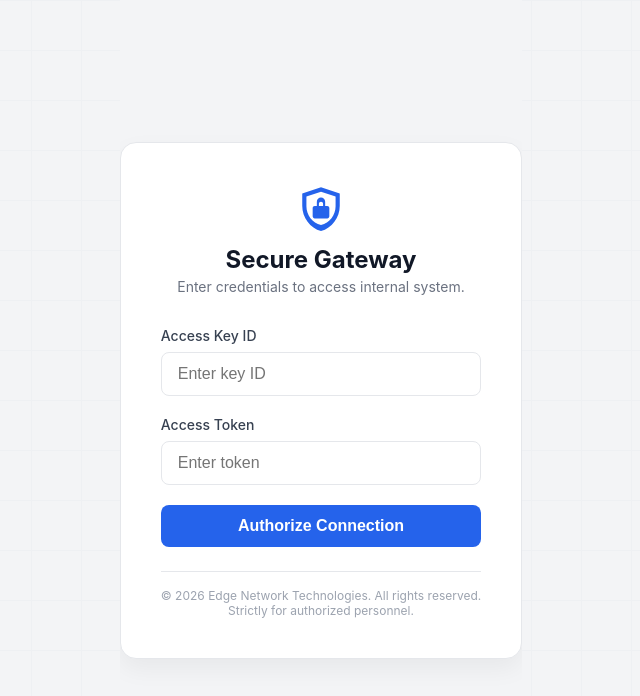
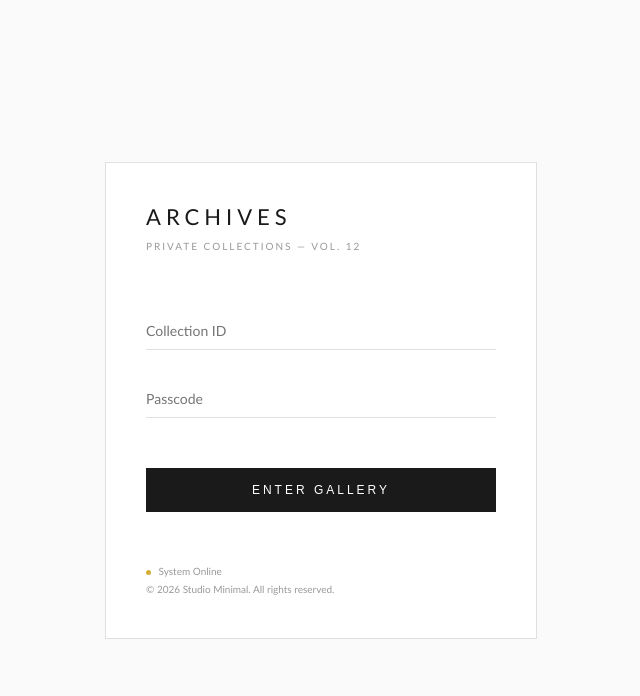
Before and after one commit to wdyysy/wangye, a plain HTML site: page index.html in a window 1280 px wide. Shown: the whole page, without its empty margins (319-959 px from the left). Drawn offline with Linux system fonts and the light colour scheme.

Commit message:
Update index.html

```diff
--- a/index.html
+++ b/index.html
@@ -1,188 +1,127 @@
 <!DOCTYPE html>
-<html lang="en">
+<html lang="zh-CN">
 <head>
     <meta charset="UTF-8">
-    <meta name="viewport" content="width=device-width, initial-scale=1.0, maximum-scale=1.0, user-scalable=no">
-    <meta name="robots" content="noindex, nofollow, noarchive">
-    <title>Secure Access Gateway | Internal Management System</title>
-    <link rel="icon" href="https://www.cloudflare.com/favicon.ico" type="image/x-icon">
+    <meta name="viewport" content="width=device-width, initial-scale=1.0">
+    <title>Studio Archives — 2026</title>
     <style>
         :root {
-            --primary-color: #2563eb; /* 现代蓝色 */
-            --bg-color: #f3f4f6;
-            --text-color: #1f2937;
-            --card-bg: #ffffff;
-            --border-color: #e5e7eb;
+            --base-bg: #fafafa;
+            --main-text: #1a1a1a;
+            --sub-text: #999;
+            --border: #e0e0e0;
         }
 
-        body, html {
-            height: 100%;
+        body {
             margin: 0;
-            font-family: -apple-system, BlinkMacSystemFont, "Segoe UI", Roboto, "Helvetica Neue", Arial, sans-serif;
-            background-color: var(--bg-color);
-            color: var(--text-color);
+            background-color: var(--base-bg);
+            color: var(--main-text);
+            font-family: "Optima", "Didot", "Cormorant Garamond", serif;
             display: flex;
+            justify-content: center;
             align-items: center;
-            justify-content: center;
-            overflow: hidden;
+            height: 100vh;
         }
 
-        /* 复杂的背景纹理 (增加真实感) */
-        .bg-grid {
-            position: fixed;
-            top: 0; left: 0; width: 100%; height: 100%;
-            background-image: linear-gradient(var(--border-color) 1px, transparent 1px),
-                              linear-gradient(90deg, var(--border-color) 1px, transparent 1px);
-            background-size: 50px 50px;
-            opacity: 0.3;
-            z-index: -1;
+        .auth-container {
+            width: 350px;
+            text-align: left;
+            padding: 40px;
+            border: 1px solid var(--border);
+            background: #fff;
         }
 
-        .login-card {
-            background: var(--card-bg);
-            padding: 2.5rem;
-            border-radius: 16px;
-            box-shadow: 0 10px 25px rgba(0,0,0,0.05);
-            width: 100%;
-            max-width: 400px;
-            border: 1px solid var(--border-color);
-            transition: transform 0.3s ease, box-shadow 0.3s ease;
-            position: relative;
-            z-index: 10;
+        header {
+            margin-bottom: 60px;
         }
 
-        .login-card:hover {
-            transform: translateY(-5px);
-            box-shadow: 0 15px 35px rgba(0,0,0,0.1);
-        }
-
-        .logo-area {
-            text-align: center;
-            margin-bottom: 2rem;
-        }
-
-        .logo-svg {
-            width: 50px;
-            height: 50px;
-            fill: var(--primary-color);
-            margin-bottom: 0.5rem;
-        }
-
-        .sys-title {
-            font-size: 1.5rem;
-            font-weight: 700;
-            color: #111827;
+        h1 {
+            font-size: 22px;
+            font-weight: 300;
+            letter-spacing: 5px;
+            text-transform: uppercase;
             margin: 0;
         }
 
-        .sys-subtitle {
-            font-size: 0.875rem;
-            color: #6b7280;
-            margin-top: 0.25rem;
+        .subtitle {
+            font-size: 10px;
+            color: var(--sub-text);
+            letter-spacing: 2px;
+            margin-top: 10px;
         }
 
-        .input-group {
-            margin-bottom: 1.25rem;
+        .form-section {
+            display: flex;
+            flex-direction: column;
+            gap: 30px;
         }
 
-        .input-label {
-            display: block;
-            font-size: 0.875rem;
-            font-weight: 500;
-            color: #374151;
-            margin-bottom: 0.5rem;
+        .input-box {
+            border: none;
+            border-bottom: 1px solid var(--border);
+            padding: 10px 0;
+            font-size: 14px;
+            outline: none;
+            transition: border-color 0.4s;
+            font-family: inherit;
         }
 
-        .input-field {
-            width: 100%;
-            padding: 0.75rem 1rem;
-            border: 1px solid var(--border-color);
-            border-radius: 8px;
-            font-size: 1rem;
-            transition: border-color 0.2s, box-shadow 0.2s;
-            box-sizing: border-box;
+        .input-box:focus {
+            border-bottom-color: var(--main-text);
         }
 
-        .input-field:focus {
-            outline: none;
-            border-color: var(--primary-color);
-            box-shadow: 0 0 0 3px rgba(37, 99, 235, 0.1);
+        button {
+            background: var(--main-text);
+            color: #fff;
+            border: none;
+            padding: 15px;
+            font-size: 12px;
+            letter-spacing: 3px;
+            text-transform: uppercase;
+            cursor: pointer;
+            transition: opacity 0.3s;
+            margin-top: 20px;
         }
 
-        .login-btn {
-            width: 100%;
-            padding: 0.75rem;
-            background-color: var(--primary-color);
-            color: white;
-            border: none;
-            border-radius: 8px;
-            font-size: 1rem;
-            font-weight: 600;
-            cursor: pointer;
-            transition: background-color 0.2s, transform 0.1s;
+        button:hover {
+            opacity: 0.8;
         }
 
-        .login-btn:hover {
-            background-color: #1d4ed8;
+        footer {
+            margin-top: 50px;
+            font-size: 10px;
+            color: var(--sub-text);
+            line-height: 1.8;
         }
 
-        .login-btn:active {
-            transform: scale(0.98);
-        }
-
-        .footer-info {
-            text-align: center;
-            margin-top: 1.5rem;
-            font-size: 0.75rem;
-            color: #9ca3af;
-            border-top: 1px solid var(--border-color);
-            padding-top: 1rem;
-        }
-
-        /* 密码输入错误时的动画 */
-        @keyframes shake {
-            0%, 100% { transform: translateX(0); }
-            10%, 30%, 50%, 70%, 90% { transform: translateX(-5px); }
-            20%, 40%, 60%, 80% { transform: translateX(5px); }
-        }
-
-        .shake {
-            animation: shake 0.5s;
+        .gallery-indicator {
+            display: inline-block;
+            width: 5px;
+            height: 5px;
+            background: #d4af37; /* 哑金 */
+            border-radius: 50%;
+            margin-right: 5px;
         }
     </style>
 </head>
 <body>
+    <div class="auth-container">
+        <header>
+            <h1>Archives</h1>
+            <div class="subtitle">PRIVATE COLLECTIONS — VOL. 12</div>
+        </header>
 
-    <div class="bg-grid"></div>
-
-    <div class="login-card" id="loginCard">
-        <div class="logo-area">
-            <svg class="logo-svg" viewBox="0 0 24 24" xmlns="http://www.w3.org/2000/svg">
-                <path d="M12 2L3 5v6c0 5.55 3.84 10.74 9 12 5.16-1.26 9-6.45 9-12V5l-9-3zm0 2.18l7 2.33v4.62c0 4.19-2.83 8.02-7 9.07-4.17-1.05-7-4.88-7-9.07V6.51l7-2.33zM12 7c-1.1 0-2 .9-2 2v2H9c-.55 0-1 .45-1 1v4c0 .55.45 1 1 1h6c.55 0 1-.45 1-1v-4c0-.55-.45-1-1-1h-1V9c0-1.1-.9-2-2-2zm0 2c.55 0 1 .45 1 1v1h-2v-1c0-.55.45-1 1-1z"/>
-            </svg>
-                <h1 class="sys-title">Secure Gateway</h1>
-                <p class="sys-subtitle">Enter credentials to access internal system.</p>
+        <div class="form-section">
+            <input type="text" placeholder="Collection ID" id="cid" class="input-box">
+            <input type="password" placeholder="Passcode" id="pwd" class="input-box">
+            <button onclick="verify()">Enter Gallery</button>
         </div>
 
-        <form id="loginForm">
-            <div class="input-group">
-                <label class="input-label" for="username">Access Key ID</label>
-                <input class="input-field" type="text" id="username" autocomplete="username" placeholder="Enter key ID">
-            </div>
-            <div class="input-group">
-                <label class="input-label" for="password">Access Token</label>
-                <input class="input-field" type="password" id="password" autocomplete="current-password" placeholder="Enter token">
-            </div>
-            <button class="login-btn" type="submit">Authorize Connection</button>
-        </form>
-
-        <div class="footer-info">
-            &copy; <span id="year"></span> Edge Network Technologies. All rights reserved.<br>
-            Strictly for authorized personnel.
-        </div>
+        <footer>
+            <div id="msg"><span class="gallery-indicator"></span> System Online</div>
+            <div>&copy; 2026 Studio Minimal. All rights reserved.</div>
+        </footer>
     </div>
-
     <script src="app.js"></script>
-
 </body>
 </html>
```
